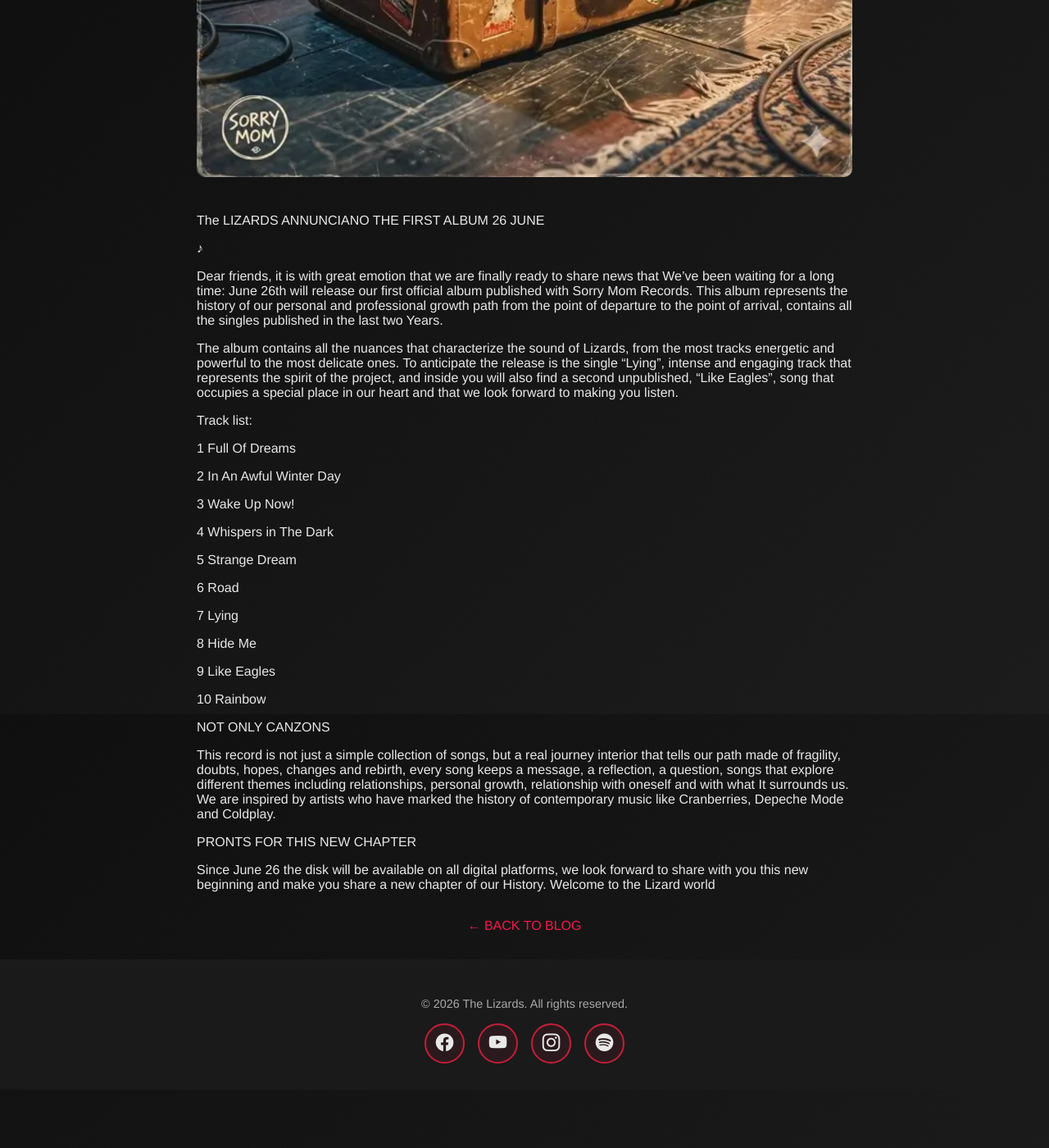
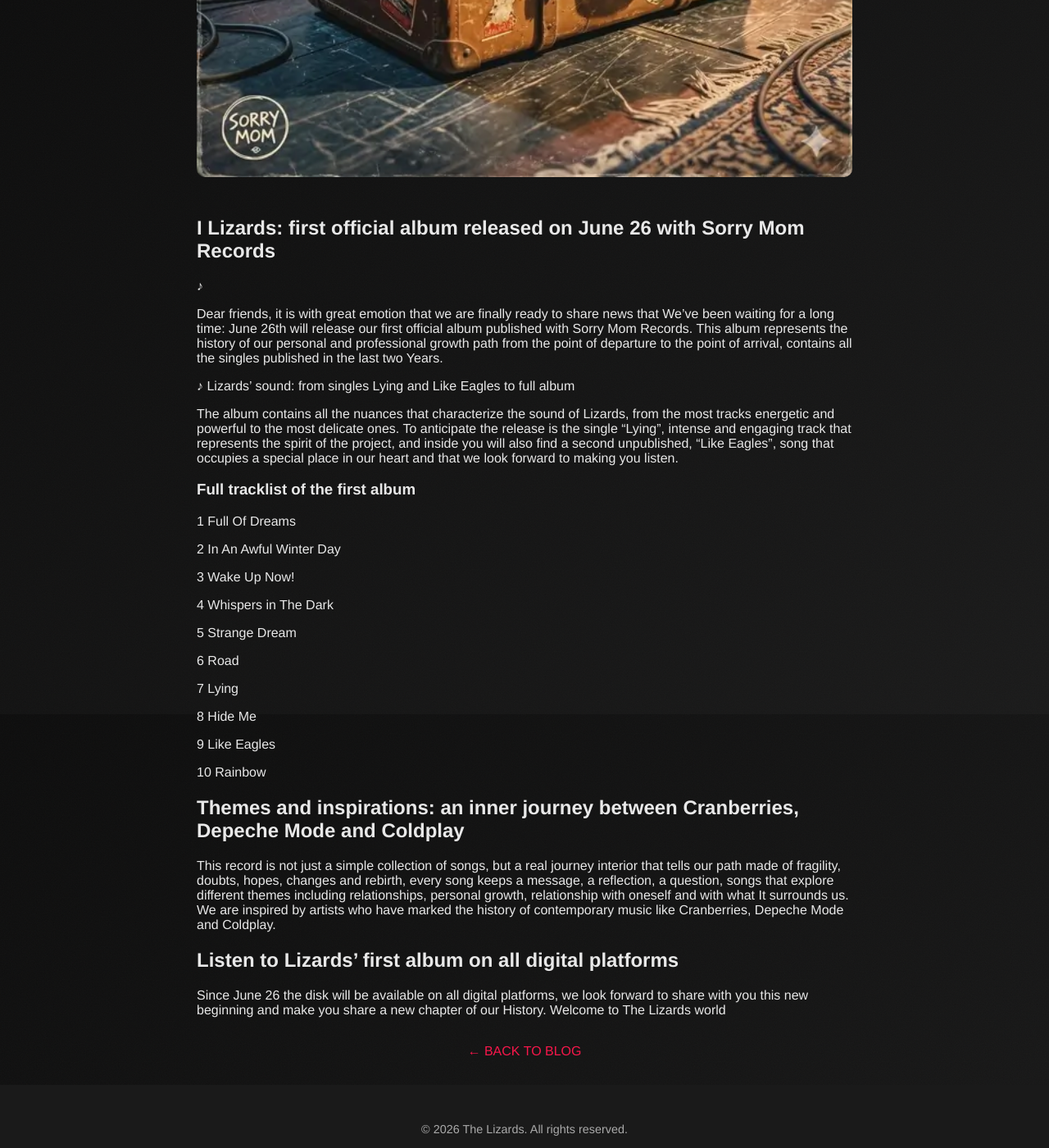
Before and after one commit to thelizberries/blog-thelizards-en, a Jekyll site: the page built from _posts/2026-06-13-i-lizards-the-first-album-released-on-june-26.md, in a window 1280 px wide and 1400 px high, scrolled down 929 px. Shown: the whole window at 82% size. Built offline with Jekyll 4.4.1, drawn with Linux system fonts in a browser that asks for light colours; before the commit the page ends 2258 px from its top, so only the background shows below that.

Commit message:
Auto-translated new posts and sync images

```diff
--- a/_posts/2026-06-13-i-lizards-the-first-album-released-on-june-26.md
+++ b/_posts/2026-06-13-i-lizards-the-first-album-released-on-june-26.md
@@ -5,10 +5,9 @@ date: 2026-06-13
 description: "On June 26, the first album by Lizards, released with Sorry Mom Records. Discover the singles Lying and Like Eagles!"
 image: /assets/images/posts/IMG_2027.webp
 original_file: "2026-06-13-i-lizards-il-primo-album-in-uscita-il-26-giugno.md"
-source_hash: "d74ca2ff8edcc71c6703a0a76533503c"
+source_hash: "93f62804978a9679a8f2434909512bce"
 ---
-The LIZARDS ANNUNCIANO THE FIRST ALBUM
-26 JUNE
+## I Lizards: first official album released on June 26 with Sorry Mom Records
 
 ♪
 
@@ -20,7 +19,7 @@ from the point of departure to the point of arrival, contains all the singles pu
 Years.
 
 
-
+♪ Lizards' sound: from singles Lying and Like Eagles to full album
 
 The album contains all the nuances that characterize the sound of Lizards, from the most tracks
 energetic and powerful to the most delicate ones.
@@ -28,7 +27,7 @@ To anticipate the release is the single "Lying", intense and engaging track that
 spirit of the project, and inside you will also find a second unpublished, "Like Eagles", song
 that occupies a special place in our heart and that we look forward to making you listen.
 
-Track list:
+### Full tracklist of the first album
 
 1 Full Of Dreams
 
@@ -51,9 +50,7 @@ Track list:
 10 Rainbow
 
 
-
-
-NOT ONLY CANZONS
+## Themes and inspirations: an inner journey between Cranberries, Depeche Mode and Coldplay
 
 This record is not just a simple collection of songs, but a real journey
 interior that tells our path made of fragility, doubts, hopes, changes and
@@ -64,9 +61,9 @@ We are inspired by artists who have marked the history of contemporary music
 like Cranberries, Depeche Mode and Coldplay.
 
 
-PRONTS FOR THIS NEW CHAPTER
+## Listen to Lizards' first album on all digital platforms
 
 Since June 26 the disk will be available on all digital platforms, we look forward to
 share with you this new beginning and make you share a new chapter of our
 History.
-Welcome to the Lizard world
+Welcome to The Lizards world
```
Also changed, not shown: _posts/2026-06-27-the-lizards-now-on-whatsapp-dates-and-new-album.md (+2 -2 lines).
